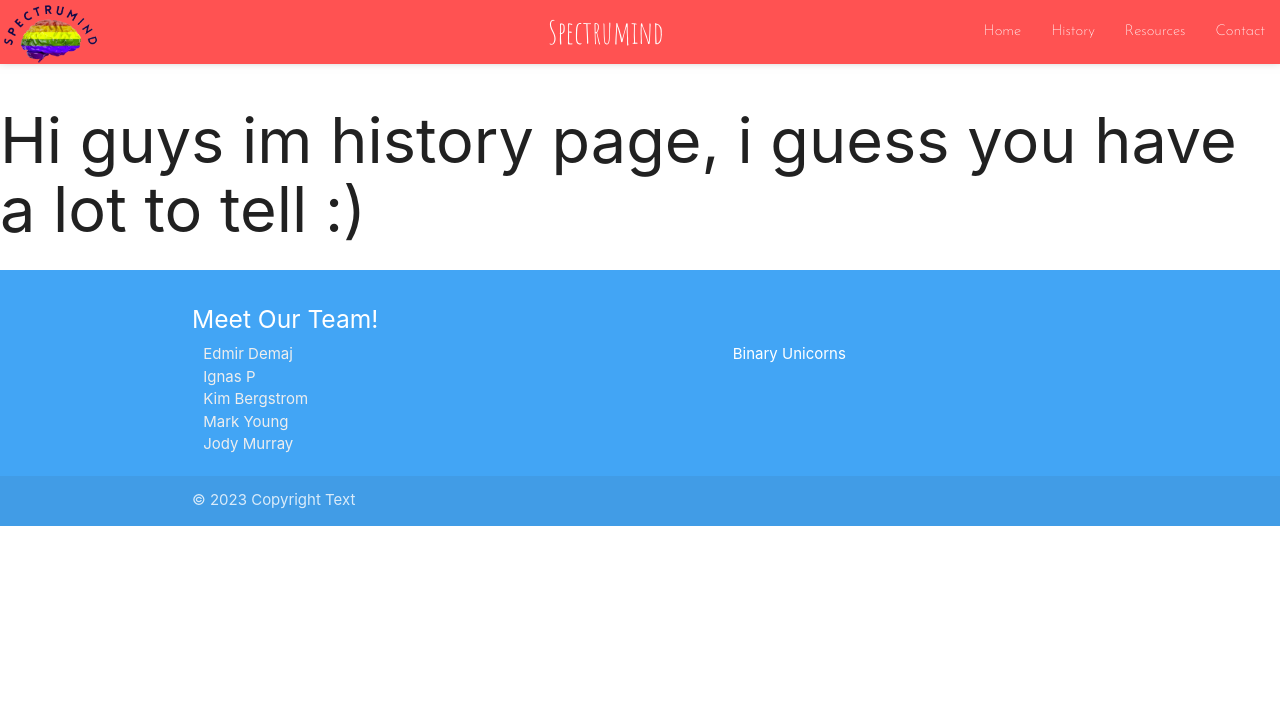
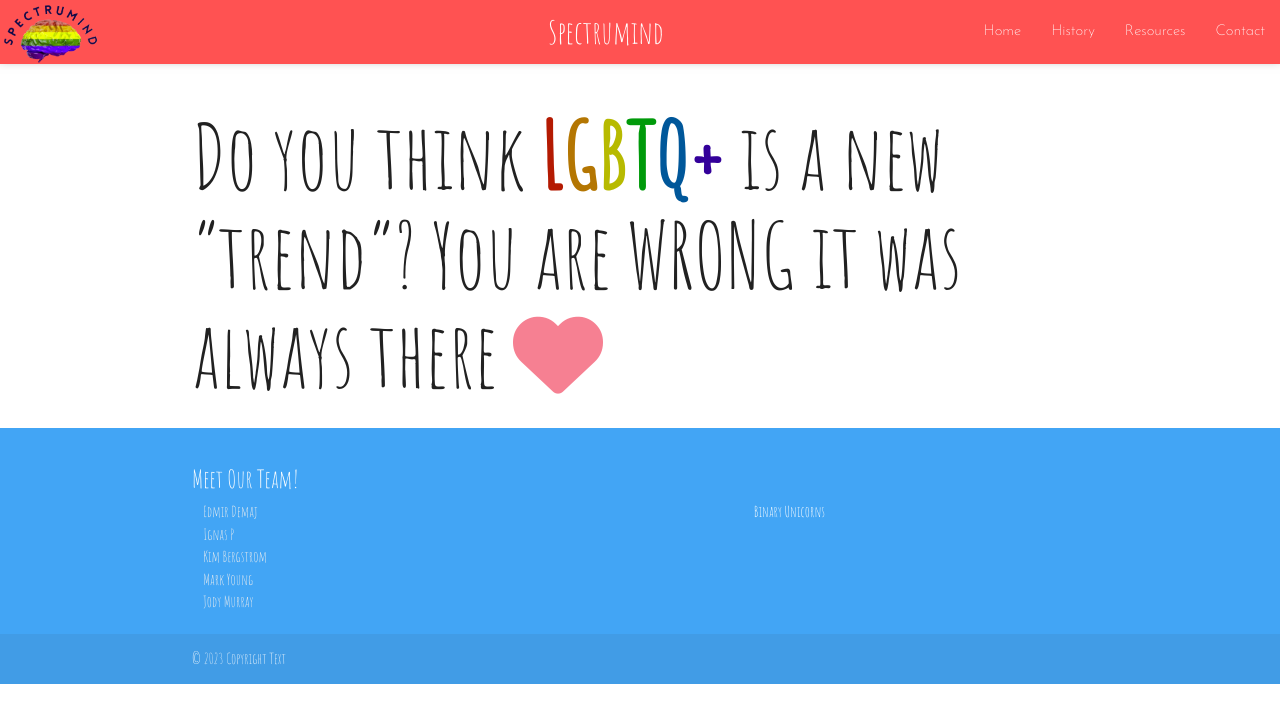
Before and after one commit to ignasvilkas/hackathon-june-23, a Django app: page /history/ in a window 1280 px wide. Shown: the top 723 px of the page. Run offline with Django 4.2, Linux system fonts and the light colour scheme.

Commit message:
Create main heading for History pg & style it

```diff
--- a/main_app/templates/main_app/history.html
+++ b/main_app/templates/main_app/history.html
@@ -3,12 +3,23 @@
 {% block title %} History {% endblock %}
 {% block content %}
 
-<!-- Frontend Developers here you will write all the code for main section on History page.
-Delete the placeholder below and start coding.
-Code should be between { block content } and { endblock }
-Godd Luck! -->
+<!-- Main header section -->
+<section>
+    <div class="container">
+        <h1 id="history-main-heading">Do you think
+            <span class="L">L</span><span class="G">G</span><span class="B">B</span><span class="T">T</span><span
+                class="Q">Q</span><span class="plus">+</span> is a new “trend”?
+            You are WRONG it was always there <i class="fa-solid fa-heart"></i></h1>
+    </div>
+</section>
 
-<h1 id="history">Hi guys im history page, i guess you have a lot to tell :)</h1>
+<!-- Old histories section -->
+<section>
+
+</section>
+
+
+
 
 
 
--- a/static/css/style.css
+++ b/static/css/style.css
@@ -7,6 +7,12 @@ Godd Luck! */
 /* General code like body style, google fonts etc */
 * {
     margin: 0;
+    padding: 0;
+    box-sizing: border-box;
+}
+
+body {
+    font-family: 'Amatic SC', cursive;
 }
 
 /* --------------------------------------------------- Home page styles */
@@ -16,6 +22,7 @@ Godd Luck! */
     font-family: 'Amatic SC', cursive;
     margin-left: 35%;
 }
+
 .NavBar {
     background-color: #FF8A7F;
     box-shadow: none !important;
@@ -38,6 +45,7 @@ nav {
     height: 80vh;
     margin: 0;
 }
+
 .landing_page_container p {
     font-family: 'Amatic SC', cursive;
     font-size: 90px;
@@ -61,7 +69,43 @@ nav {
 }
 
 /* --------------------------------------------------- History page styles */
+#history-main-heading {
+    font-size: 6rem;
+}
 
+.fa-heart {
+    color: rgb(246, 128, 146);
+}
+
+.L {
+    color: #b41a02;
+    font-weight: 700;
+}
+
+.G {
+    color: #b47602;
+    font-weight: 700;
+}
+
+.B {
+    color: #b7ba00;
+    font-weight: 700;
+}
+
+.T {
+    color: #009a0a;
+    font-weight: 700;
+}
+
+.Q {
+    color: #00579a;
+    font-weight: 700;
+}
+
+.plus {
+    color: #33009a;
+    font-weight: 700;
+}
 
 /* --------------------------------------------------- Resouces page styles */
 
--- a/templates/base.html
+++ b/templates/base.html
@@ -4,33 +4,25 @@ Place your code between the respective comment tags.
 Godd Luck! -->
 <!DOCTYPE html>
 <html lang="en">
+
 <head>
   <meta charset="UTF-8" />
   <meta http-equiv="X-UA-Compatible" content="IE=edge" />
   <meta name="viewport" content="width=device-width, initial-scale=1.0" />
-    <meta
-      name="description"
-      content="Spectrumind - is an informative web app designed to raise awareness about Mental Health in the LGBT community, including resources to get help."
-    />
-    <meta
-      name="keywords"
-      content="Spectrumind, LGBT Mental health, LGBTQ+ Mental Health, LGBTQ+ Support, Mental Health Resources, LGBT Youth Mental Health"
-    />
+  <meta name="description"
+    content="Spectrumind - is an informative web app designed to raise awareness about Mental Health in the LGBT community, including resources to get help." />
+  <meta name="keywords"
+    content="Spectrumind, LGBT Mental health, LGBTQ+ Mental Health, LGBTQ+ Support, Mental Health Resources, LGBT Youth Mental Health" />
   <!-- google fonts link -->
   <link rel="preconnect" href="https://fonts.googleapis.com" />
   <link rel="preconnect" href="https://fonts.gstatic.com" crossorigin />
-    <link
-      href="https://fonts.googleapis.com/css2?family=Amatic+SC&family=Josefin+Sans:wght@200&display=swap"
-      rel="stylesheet"
-    />
-
+  <link href="https://fonts.googleapis.com/css2?family=Amatic+SC&family=Josefin+Sans:wght@200&display=swap"
+    rel="stylesheet" />
   <!-- materialize css link -->
-    <link
-      rel="stylesheet"
-      href="https://cdnjs.cloudflare.com/ajax/libs/materialize/1.0.0/css/materialize.min.css"
-    />
+  <link rel="stylesheet" href="https://cdnjs.cloudflare.com/ajax/libs/materialize/1.0.0/css/materialize.min.css" />
 
   <!-- font awesome link -->
+  <link rel="stylesheet" href="https://cdnjs.cloudflare.com/ajax/libs/font-awesome/6.4.0/css/all.min.css" />
 
   <!-- hover.css link -->
 
@@ -46,11 +38,7 @@ Godd Luck! -->
   <div class="navbar-fixed NavBar">
     <nav>
       <div class="nav-wrapper red accent-2">
-          <img
-            src="{% static 'media/logo.png'%}"
-            class="circle responsive-img logo"
-            alt=""
-          />
+        <img src="{% static 'media/logo.png'%}" class="circle responsive-img logo" alt="" />
 
         <a href="#" class="brand-logo team_name center-align">Spectrumind</a>
         <ul id="nav-mobile" class="right hide-on-med-and-down m5">
@@ -111,4 +99,5 @@ Godd Luck! -->
   <!-- javascript link -->
   <script src="{% static 'js/script.js' %}"></script>
 </body>
+
 </html>
```
Lines whose indentation alone changed are shown as unchanged.
